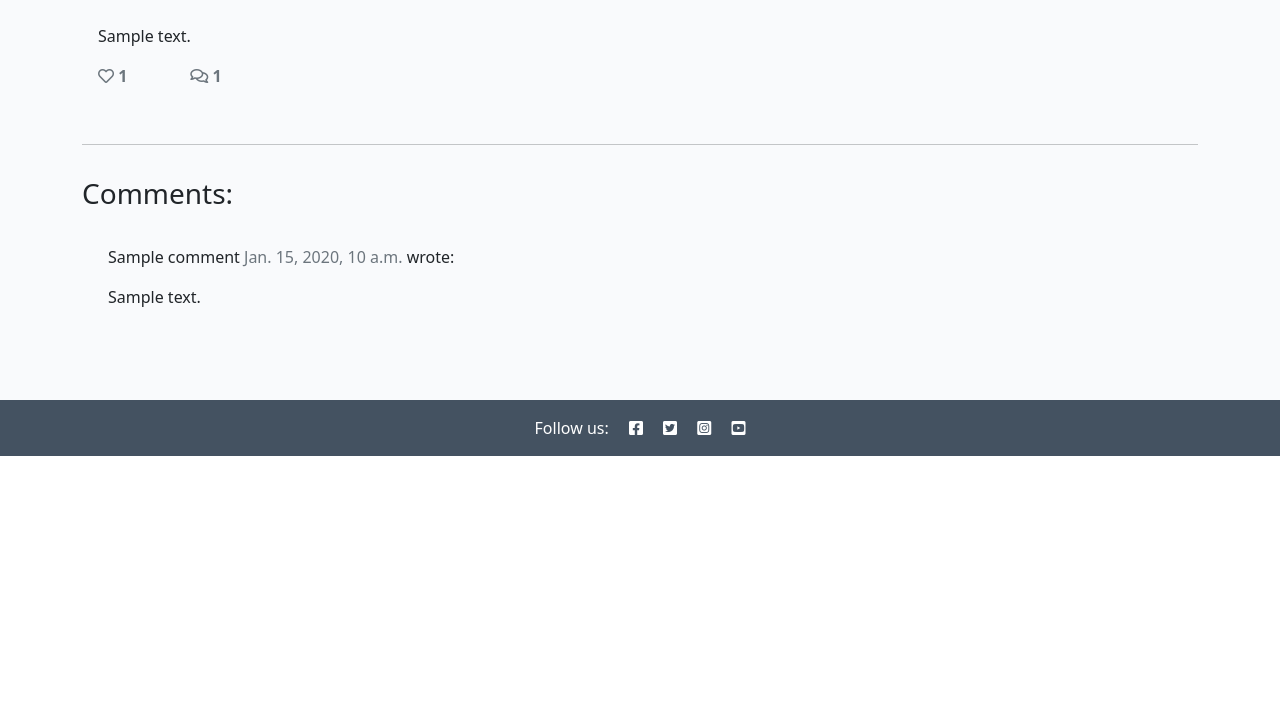
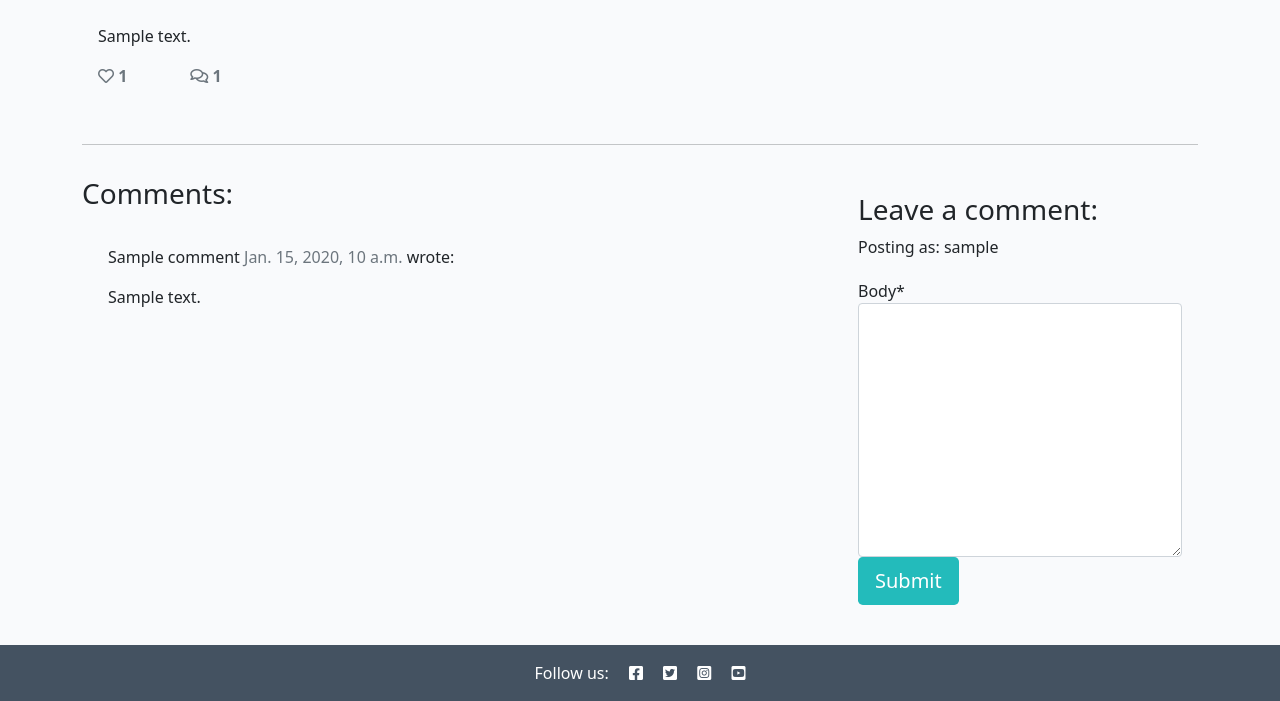
Before and after one commit to chellej80/Embarr-Equestrian-Blog, a Django app: a page that uses templates/post_detail.html in a window 1280 px wide. Shown: the part 344-1045 px from the top of the page. Before the commit the page ends 800 px from the top, so only its background shows below. Run offline with Django 3.2, Linux system fonts and the light colour scheme; a user stored in the database is signed in; tables that the repository leaves empty hold one stand-in row (values such as "Sample post"); some libraries are stand-ins or nearby versions.

Commit message:
added comment form to forms & updated the view with comment form rendering

```diff
--- a/blog/forms.py
+++ b/blog/forms.py
@@ -0,0 +1,8 @@
+from .models import Comment
+from django import forms
+
+
+class CommentForm(forms.ModelForm):
+    class Meta:
+        model = Comment
+        fields = ('body',)
--- a/blog/views.py
+++ b/blog/views.py
@@ -1,6 +1,7 @@
 from django.shortcuts import render, get_object_or_404
 from django.views import generic, View
 from .models import Post
+from .forms import CommentForm
 
 
 class PostList(generic.ListView):
@@ -26,6 +27,39 @@ class PostDetail(View):
             {
                 "post": post,
                 "comments": comments,
+                "commented": False,
+                "liked": liked,
+                "comment_form": CommentForm()
+            },
+        )
+
+    def post(self, request, slug, *args, **kwargs):
+
+        queryset = Post.objects.filter(status=1)
+        post = get_object_or_404(queryset, slug=slug)
+        comments = post.comments.filter(approved=True).order_by("-created_on")
+        liked = False
+        if post.likes.filter(id=self.request.user.id).exists():
+            liked = True
+
+        comment_form = CommentForm(data=request.POST)
+        if comment_form.is_valid():
+            comment_form.instance.email = request.user.email
+            comment_form.instance.name = request.user.username
+            comment = comment_form.save(commit=False)
+            comment.post = post
+            comment.save()
+        else:
+            comment_form = CommentForm()
+
+        return render(
+            request,
+            "post_detail.html",
+            {
+                "post": post,
+                "comments": comments,
+                "commented": True,
+                "comment_form": comment_form,
                 "liked": liked
             },
         )
--- a/templates/post_detail.html
+++ b/templates/post_detail.html
@@ -1,4 +1,5 @@
 {% extends 'base.html' %} {% block content %}
+{% load crispy_forms_tags %}
 
 <div class="masthead">
     <div class="container">
@@ -12,7 +13,7 @@
             <div class="d-none d-md-block col-md-6 masthead-image">
                 <!-- The featured image URL goes in the src attribute -->
                 {% if "placeholder" in post.featured_image.url %}
-                <img src="https://res.cloudinary.com/chellej80/image/upload/v1657053329/horse_field_se4no3.jpg" width="100%">
+                <img src="https://codeinstitute.s3.amazonaws.com/fullstack/blog/default.jpg" width="100%">
                 {% else %}
                 <img src=" {{ post.featured_image.url }}" width="100%">
                 {% endif %}
@@ -77,6 +78,22 @@
         <div class="col-md-4 card mb-4  mt-3 ">
             <div class="card-body">
                 <!-- For later -->
+                {% if commented %}
+                <div class="alert alert-success" role="alert">
+                    Your comment is awaiting approval
+                </div>
+                {% else %}
+                {% if user.is_authenticated %}
+
+                <h3>Leave a comment:</h3>
+                <p>Posting as: {{ user.username }}</p>
+                <form method="post" style="margin-top: 1.3em;">
+                    {{ comment_form | crispy }}
+                    {% csrf_token %}
+                    <button type="submit" class="btn btn-signup btn-lg">Submit</button>
+                </form>
+                {% endif %}
+                {% endif %}
             </div>
         </div>
     </div>
```
